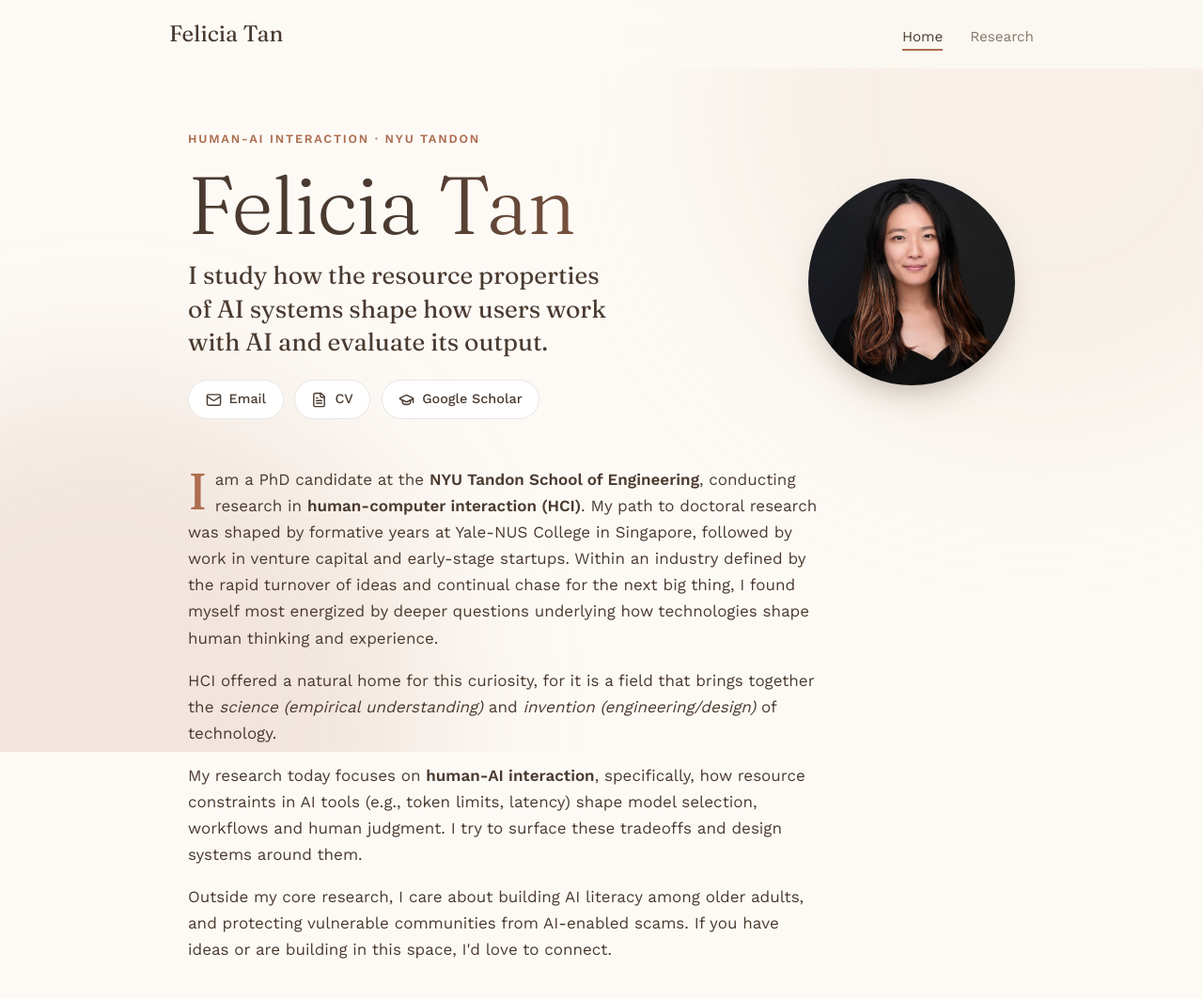
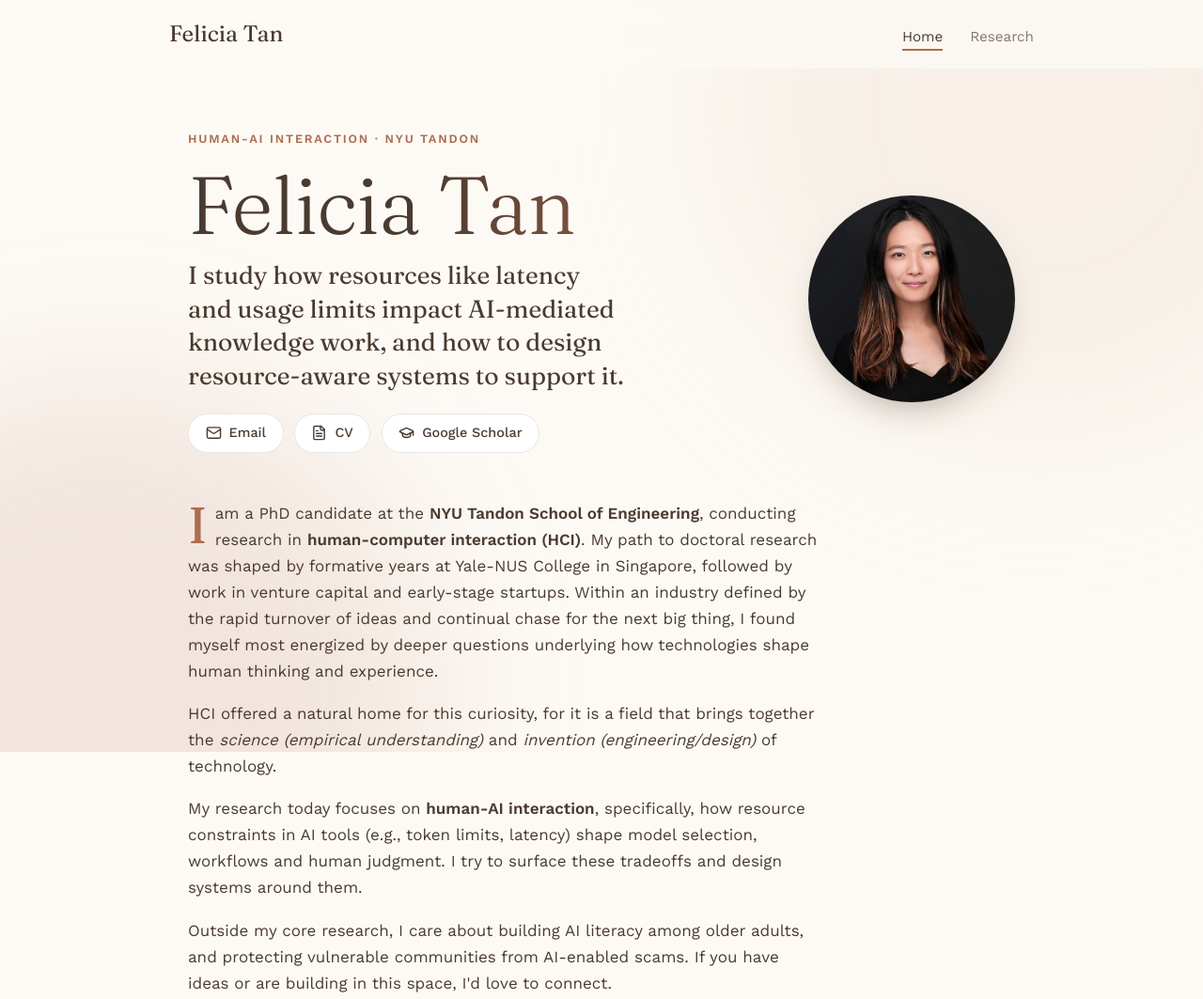
Before and after one commit to git-fel/feliciatan-site, a plain HTML site: page index.html in a window 1280 px wide. Shown: the top 1063 px of the page at 94% size. Drawn offline with nearby package versions, Linux system fonts and the light colour scheme.

Commit message:
Update tagline: resources impacting AI-mediated knowledge work

```diff
--- a/index.html
+++ b/index.html
@@ -4,7 +4,7 @@
   <meta charset="utf-8">
   <meta name="viewport" content="width=device-width, initial-scale=1">
   <title>Felicia Tan | Human-AI Interaction Researcher</title>
-  <meta name="description" content="PhD candidate at NYU Tandon researching how the resource properties of AI systems, including response latency, token consumption and model selection, shape how users work with AI and evaluate its output.">
+  <meta name="description" content="PhD candidate at NYU Tandon studying how resources like response latency and usage limits impact AI-mediated knowledge work, and how to design resource-aware systems to support it.">
   <link rel="preconnect" href="https://fonts.googleapis.com"><link rel="preconnect" href="https://fonts.gstatic.com" crossorigin>
   <link href="https://fonts.googleapis.com/css2?family=Fraunces:ital,opsz,wght,SOFT@0,9..144,300..500,100;1,9..144,300..500,100&family=Work+Sans:wght@400;500;600&display=swap" rel="stylesheet">
   <script>document.documentElement.classList.add('js')</script> <!-- lets CSS know animations are available -->
@@ -20,7 +20,7 @@
     <div class="intro">
       <p class="eyebrow">Human-AI Interaction &middot; NYU Tandon</p>
       <h1>Felicia Tan</h1>
-      <p class="tagline">I study how the resource properties of AI systems shape how users work with AI and evaluate its output.</p>
+      <p class="tagline">I study how resources like latency and usage limits impact AI-mediated knowledge work, and how to design resource-aware systems to support it.</p>
       <p class="links"><a href="mailto:felicia.tan@nyu.edu"><svg viewBox="0 0 24 24" aria-hidden="true"><rect width="20" height="16" x="2" y="4" rx="2"/><path d="m22 7-8.97 5.7a1.94 1.94 0 0 1-2.06 0L2 7"/></svg>Email</a>
         <a href="https://drive.google.com/file/d/1HwYIcdNcV8aJsQFe56k3fTXMACKiZOYk/view?usp=sharing"><svg viewBox="0 0 24 24" aria-hidden="true"><path d="M15 2H6a2 2 0 0 0-2 2v16a2 2 0 0 0 2 2h12a2 2 0 0 0 2-2V7Z"/><path d="M14 2v4a2 2 0 0 0 2 2h4"/><path d="M10 9H8"/><path d="M16 13H8"/><path d="M16 17H8"/></svg>CV</a>
         <a href="https://scholar.google.com/citations?user=EusBxyQAAAAJ&hl=en&oi=ao"><svg viewBox="0 0 24 24" aria-hidden="true"><path d="M21.42 10.922a1 1 0 0 0-.019-1.838L12.83 5.18a2 2 0 0 0-1.66 0L2.6 9.08a1 1 0 0 0 0 1.832l8.57 3.908a2 2 0 0 0 1.66 0z"/><path d="M22 10v6"/><path d="M6 12.5V16a6 3 0 0 0 12 0v-3.5"/></svg>Google Scholar</a></p>
```
